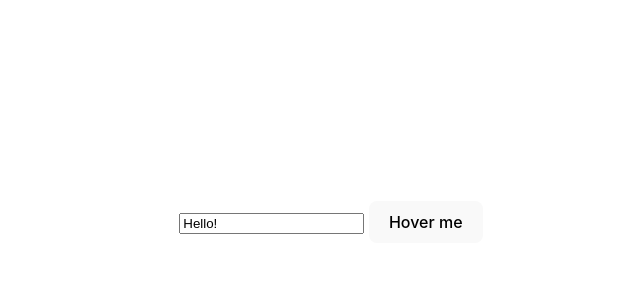
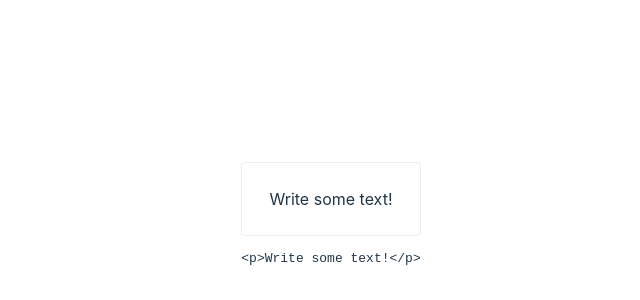
Before and after one commit to akashsoni01/svelte4_poc, a Svelte app in the folder my-svelte-project/: page / in a window 1280 px wide. Shown: the part 178-478 px from the top of the page, without its empty margins (309-949 px from the left). Built offline with nearby package versions, Linux system fonts and the light colour scheme.

Commit message:
advance binding - contenteditable with text and html

```diff
--- a/my-svelte-project/src/App.svelte
+++ b/my-svelte-project/src/App.svelte
@@ -1,25 +1,16 @@
 <script>
-  import tippy from "tippy.js";
-  import "tippy.js/dist/tippy.css";
-  import "tippy.js/themes/material.css";
-
-  let content = "Hello!";
-
-  function tooltip(node, options) {
-    const tooltip = tippy(node, options);
-
-    return {
-      update(options) {
-        tooltip.setProps(options);
-      },
-
-      destroy() {
-        tooltip.destroy();
-      },
-    };
-  }
+  let html = "<p>Write some text!</p>";
 </script>
 
-<input bind:value={content} />
+<div bind:innerHTML={html} contenteditable />
+<!-- <div bind:textContent={html} contenteditable /> -->
 
-<button use:tooltip={{ content, theme: "material" }}> Hover me </button>
+<pre>{html}</pre>
+
+<style>
+  [contenteditable] {
+    padding: 0.5em;
+    border: 1px solid #eee;
+    border-radius: 4px;
+  }
+</style>
```
